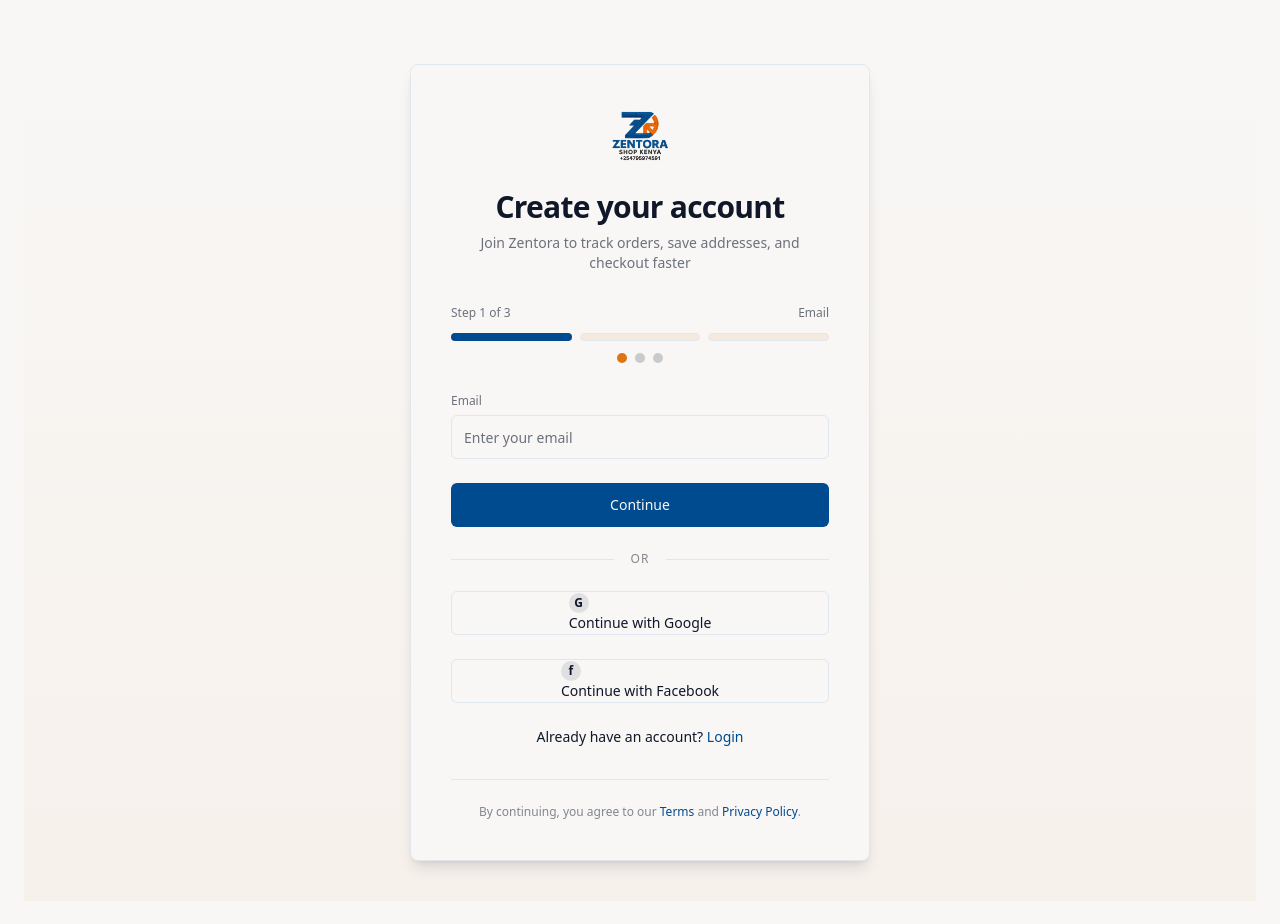
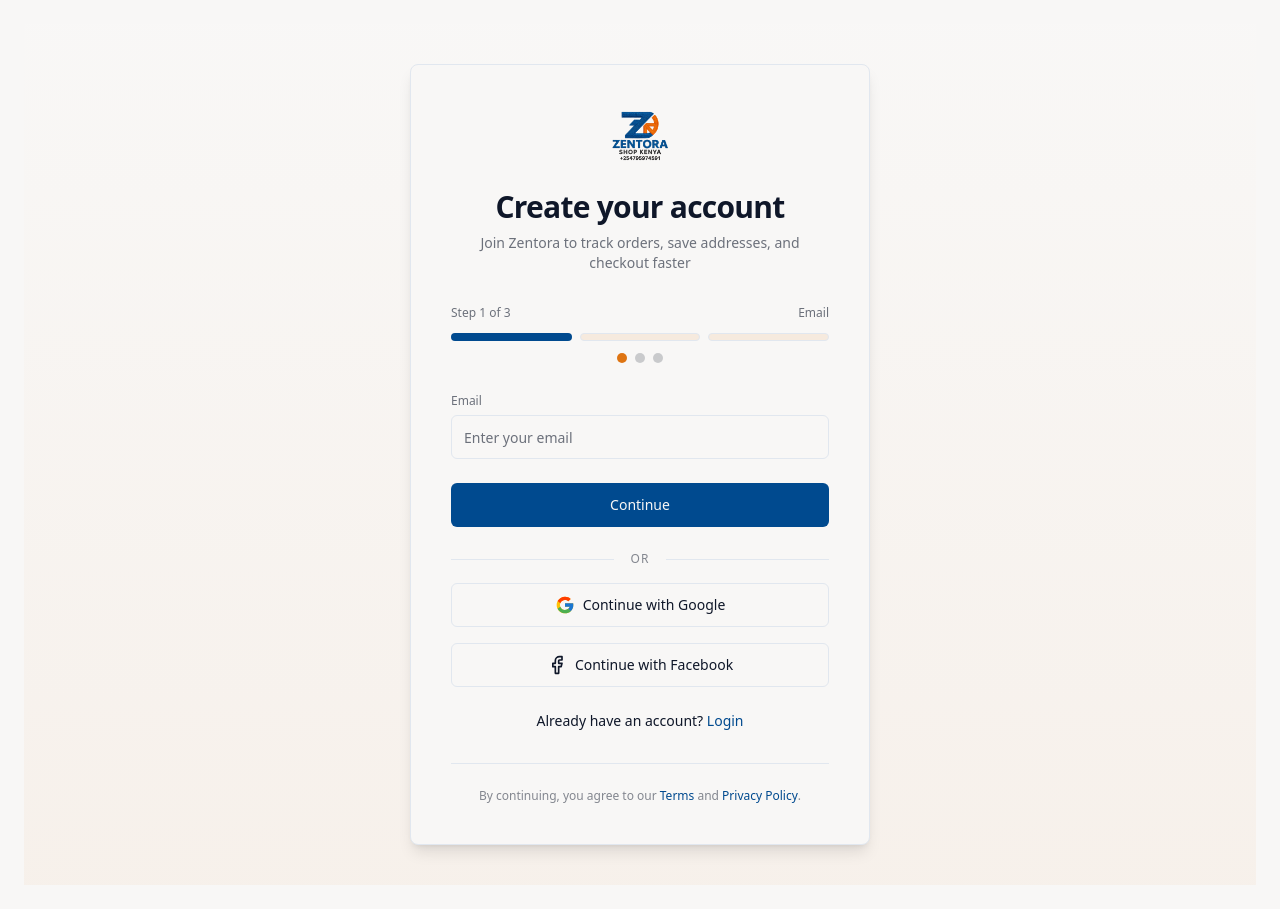
Before and after one commit to anthonyalando-ku/Zentora, a React (Vite) app: page /auth/register in a window 1280 px wide. Built offline with nearby package versions, Linux system fonts and the light colour scheme.

Commit message:
updated UI/UX

```diff
--- /dev/null
+++ b/src/features/auth/components/AuthSocialButtons.tsx
@@ -0,0 +1,88 @@
+//import type { ReactNode } from "react";
+import { Button } from "@/shared/components/ui";
+import { LucideFacebook } from "lucide-react";
+import { cn } from "@/shared/utils/cn";
+
+type Provider = "google" | "facebook";
+
+type Props = {
+  /** Hide the whole section (used by login/register pages to toggle socials on/off) */
+  show?: boolean;
+  /** Optional label override (e.g. "Continue with" / "Sign in with") */
+  verb?: string;
+  /** Optional divider label */
+  dividerText?: string;
+  /** Called when user clicks a provider button (UI only for now) */
+  onClick?: (provider: Provider) => void;
+  className?: string;
+};
+
+const GoogleIcon = ({ className }: { className?: string }) => (
+  <svg
+    className={cn("w-5 h-5", className)}
+    viewBox="0 0 48 48"
+    aria-hidden="true"
+    focusable="false"
+  >
+    <path
+      fill="#FFC107"
+      d="M43.611 20.083H42V20H24v8h11.303C33.59 32.657 29.14 36 24 36c-6.627 0-12-5.373-12-12s5.373-12 12-12c3.059 0 5.842 1.154 7.957 3.043l5.657-5.657C34.532 6.053 29.53 4 24 4 12.955 4 4 12.955 4 24s8.955 20 20 20 20-8.955 20-20c0-1.341-.138-2.651-.389-3.917Z"
+    />
+    <path
+      fill="#FF3D00"
+      d="M6.306 14.691l6.571 4.819C14.655 15.108 18.961 12 24 12c3.059 0 5.842 1.154 7.957 3.043l5.657-5.657C34.532 6.053 29.53 4 24 4 16.318 4 9.656 8.337 6.306 14.691Z"
+    />
+    <path
+      fill="#4CAF50"
+      d="M24 44c5.424 0 10.323-2.007 14.036-5.272l-6.48-5.487C29.53 34.934 26.898 36 24 36c-5.118 0-9.555-3.318-11.292-7.946l-6.522 5.025C9.505 39.556 16.227 44 24 44Z"
+    />
+    <path
+      fill="#1976D2"
+      d="M43.611 20.083H42V20H24v8h11.303a11.94 11.94 0 0 1-3.747 5.241l.003-.002 6.48 5.487C37.638 39.1 44 34 44 24c0-1.341-.138-2.651-.389-3.917Z"
+    />
+  </svg>
+);
+
+export function AuthSocialButtons({
+  show = true,
+  verb = "Continue with",
+  dividerText = "OR",
+  onClick,
+  className,
+}: Props) {
+  if (!show) return null;
+
+  return (
+    <div className={cn("space-y-4", className)}>
+      <div className="flex items-center gap-4">
+        <div className="h-px flex-1 bg-border" />
+        <span className="text-xs text-foreground/50 tracking-widest">{dividerText}</span>
+        <div className="h-px flex-1 bg-border" />
+      </div>
+
+      <Button
+        variant="outline"
+        className="w-full h-11 rounded-lg justify-center"
+        leftIcon={<GoogleIcon />}
+        onClick={(e) => {
+          e.preventDefault();
+          onClick?.("google");
+        }}
+      >
+        {verb} Google
+      </Button>
+
+      <Button
+        variant="outline"
+        className="w-full h-11 rounded-lg justify-center"
+        leftIcon={<LucideFacebook className="w-5 h-5" />}
+        onClick={(e) => {
+          e.preventDefault();
+          onClick?.("facebook");
+        }}
+      >
+        {verb} Facebook
+      </Button>
+    </div>
+  );
+}
--- a/src/features/auth/components/LoginForm.tsx
+++ b/src/features/auth/components/LoginForm.tsx
@@ -5,13 +5,17 @@ import { z } from "zod";
 import { Button, Input } from "@/shared/components/ui";
 import { useLoginMutation } from "../hooks/useAuthMutations";
 import { AppError } from "@/core/error/AppError";
-import { Link } from "react-router-dom";
-import { useNavigate } from "react-router-dom";
-import { /*LucideGoogle,*/ LucideFacebook } from "lucide-react";
+import { Link, useNavigate } from "react-router-dom";
+import { AuthSocialButtons } from "@/features/auth/components/AuthSocialButtons";
 
 type LoginFormValues = z.infer<typeof loginSchema>;
 
-export const LoginForm = () => {
+type Props = {
+  /** Control if social auth buttons show */
+  showSocials?: boolean;
+};
+
+export const LoginForm = ({ showSocials = true }: Props) => {
   const navigate = useNavigate();
   const {
     register,
@@ -22,7 +26,6 @@ export const LoginForm = () => {
   });
 
   const { mutateAsync, isPending, error } = useLoginMutation(() => {
-    console.log("Login successful!");
     navigate("/", { replace: true });
   });
 
@@ -76,23 +79,14 @@ export const LoginForm = () => {
 
       {error && <p className="text-sm text-destructive text-center">{errorMessage}</p>}
 
-      <div className="flex items-center gap-4">
-        <div className="h-px flex-1 bg-border" />
-        <span className="text-xs text-foreground/50 tracking-widest">OR</span>
-        <div className="h-px flex-1 bg-border" />
-      </div>
-
-      <Button variant="outline" className="w-full h-11 rounded-lg justify-center gap-2">
-        <span className="w-5 h-5 rounded-full bg-foreground/10 flex items-center justify-center text-xs font-bold">
-          G
-        </span>
-        Continue with Google
-      </Button>
-
-     <Button variant="outline" className="w-full h-11 rounded-lg justify-center gap-2">
-      <LucideFacebook className="w-5 h-5" />
-      Continue with Facebook
-    </Button>
+      <AuthSocialButtons
+        show={showSocials}
+        verb="Continue with"
+        onClick={(provider) => {
+          // UI only for now
+          console.log("social login clicked:", provider);
+        }}
+      />
 
       <p className="text-sm text-center">
         Don’t have an account?{" "}
--- a/src/features/auth/components/RegisterStep1.tsx
+++ b/src/features/auth/components/RegisterStep1.tsx
@@ -6,14 +6,17 @@ import { Button, Input } from "@/shared/components/ui";
 import { useRegisterEmailMutation } from "../hooks/useAuthMutations";
 import { AppError } from "@/core/error/AppError";
 import { Link } from "react-router-dom";
+import { AuthSocialButtons } from "@/features/auth/components/AuthSocialButtons";
 
 type Props = {
   onNext: (data: { email: string; emailToken: string }) => void;
+  /** Control if social auth buttons show */
+  showSocials?: boolean;
 };
 
 type FormValues = z.infer<typeof registerEmailSchema>;
 
-export const RegisterStepEmail = ({ onNext }: Props) => {
+export const RegisterStepEmail = ({ onNext, showSocials = true }: Props) => {
   const { register, handleSubmit, formState } = useForm<FormValues>({
     resolver: zodResolver(registerEmailSchema),
   });
@@ -49,27 +52,14 @@ export const RegisterStepEmail = ({ onNext }: Props) => {
 
       {error && <p className="text-sm text-destructive text-center">{errorMessage}</p>}
 
-      {/* Divider */}
-      <div className="flex items-center gap-4">
-        <div className="h-px flex-1 bg-border" />
-        <span className="text-xs text-foreground/50 tracking-widest">OR</span>
-        <div className="h-px flex-1 bg-border" />
-      </div>
-
-      {/* OAuth buttons (UI only) */}
-      <Button variant="outline" className="w-full h-11 rounded-lg justify-center gap-2">
-        <span className="w-5 h-5 rounded-full bg-foreground/10 flex items-center justify-center text-xs font-bold">
-          G
-        </span>
-        Continue with Google
-      </Button>
-
-      <Button variant="outline" className="w-full h-11 rounded-lg justify-center gap-2">
-        <span className="w-5 h-5 rounded-full bg-foreground/10 flex items-center justify-center text-xs font-bold">
-          f
-        </span>
-        Continue with Facebook
-      </Button>
+      <AuthSocialButtons
+        show={showSocials}
+        verb="Continue with"
+        onClick={(provider) => {
+          // UI only for now
+          console.log("social register clicked:", provider);
+        }}
+      />
 
       <p className="text-sm text-center">
         Already have an account?{" "}
--- a/src/features/public/home/components/HeroMarketPlace.tsx
+++ b/src/features/public/home/components/HeroMarketPlace.tsx
@@ -31,7 +31,7 @@ const HeroMarketplace = ({ categories }: { categories: Category[] }) => {
       {
         id: "s3",
         badge: "Trending Now",
-        title: "Top Picks Customers Love",
+        title: "Top Customers Picks",
         subtitle: "Browse trending items and popular deals.",
         cta1: { label: "Trending", href: "/products?feed_type=trending" },
         cta2: { label: "Shop All", href: "/products" },
--- a/src/features/public/home/pages/HomePage.tsx
+++ b/src/features/public/home/pages/HomePage.tsx
@@ -6,39 +6,62 @@ import HeroMarketplace from "../components/HeroMarketPlace";
 import CategoryGrid from "../components/CategoryGrid";
 import FeedSection from "../components/FeedSection";
 import TrustBadges from "../components/TrustBadges";
+import type { DiscoveryFeedType } from "@/core/api/services/discovery";
 
 const HomePage = () => {
   const { data: categories } = useCategories();
 
-  const trending = useDiscoveryFeed("trending", 12);
-  const bestSellers = useDiscoveryFeed("best_sellers", 12);
-  const newArrivals = useDiscoveryFeed("new_arrivals", 12);
-  const deals = useDiscoveryFeed("deals", 12);
+  const feeds = [
+    { type: "trending", query: useDiscoveryFeed("trending", 12) },
+    { type: "deals", query: useDiscoveryFeed("deals", 12) },
+    { type: "best_sellers", query: useDiscoveryFeed("best_sellers", 12) },
+    { type: "new_arrivals", query: useDiscoveryFeed("new_arrivals", 12) },
+    { type: "featured", query: useDiscoveryFeed("featured", 12) },
+    { type: "editorial", query: useDiscoveryFeed("editorial", 12) },
+    { type: "recommended", query: useDiscoveryFeed("recommended", 12) },
+  ];
 
-  // For hero sidebar: keep it simple and safe (no logic changes)
+  // Hero sidebar categories
   const heroCategories = useMemo(
     () => (categories ?? []).slice(0, 18).map((c) => ({ id: c.id, name: c.name })),
     [categories]
   );
 
+  // Sort feeds: those with < 6 items go to bottom
+  const sortedFeeds = useMemo(() => {
+    return [...feeds].sort((a, b) => {
+      const aCount = a.query.data?.items?.length ?? 0;
+      const bCount = b.query.data?.items?.length ?? 0;
+
+      const aSmall = aCount < 6;
+      const bSmall = bCount < 6;
+
+      if (aSmall === bSmall) return 0;
+      return aSmall ? 1 : -1;
+    });
+  }, feeds.map((f) => f.query.data?.items?.length));
+
   return (
     <MainLayout>
       <div className="bg-background">
-        {/* HERO (marketplace) */}
+        {/* HERO */}
         <HeroMarketplace categories={heroCategories} />
+
         {/* Product feeds */}
-        <FeedSection feedType="trending" items={trending.data?.items} />
-        <FeedSection feedType="deals" items={deals.data?.items} />
-        <FeedSection feedType="best_sellers" items={bestSellers.data?.items} />
-        <FeedSection feedType="new_arrivals" items={newArrivals.data?.items} />
+        {sortedFeeds.map((feed) => (
+          <FeedSection
+            key={feed.type}
+            feedType={feed.type as DiscoveryFeedType}
+            items={feed.query.data?.items}
+          />
+        ))}
 
-        {/* Category grid moved BELOW feeds */}
+        {/* Category grid */}
         <CategoryGrid categories={categories ?? []} />
 
         {/* Trust badges */}
         <TrustBadges />
 
-        {/* Footer spacing */}
         <div className="h-4" />
       </div>
     </MainLayout>
--- a/vite.config.ts
+++ b/vite.config.ts
@@ -4,9 +4,25 @@ import path from "node:path";
 
 export default defineConfig({
   plugins: [react()],
+
   resolve: {
     alias: {
       "@": path.resolve(__dirname, "./src"),
     },
   },
+
+  server: {
+    host: true,
+    allowedHosts: [".ngrok-free.app"],
+
+    proxy: {
+      "/api": {
+        target: "http://localhost:8002",
+        changeOrigin: true,
+        secure: false,
+
+        rewrite: (path) => path.replace(/^\/api/, "/api/v1"),
+      },
+    },
+  },
 });
```
Also changed, not shown: src/features/public/home/components/FeedSection.tsx (+92 -26 lines), 1 other file (tests, documents, lock files or other folders).
